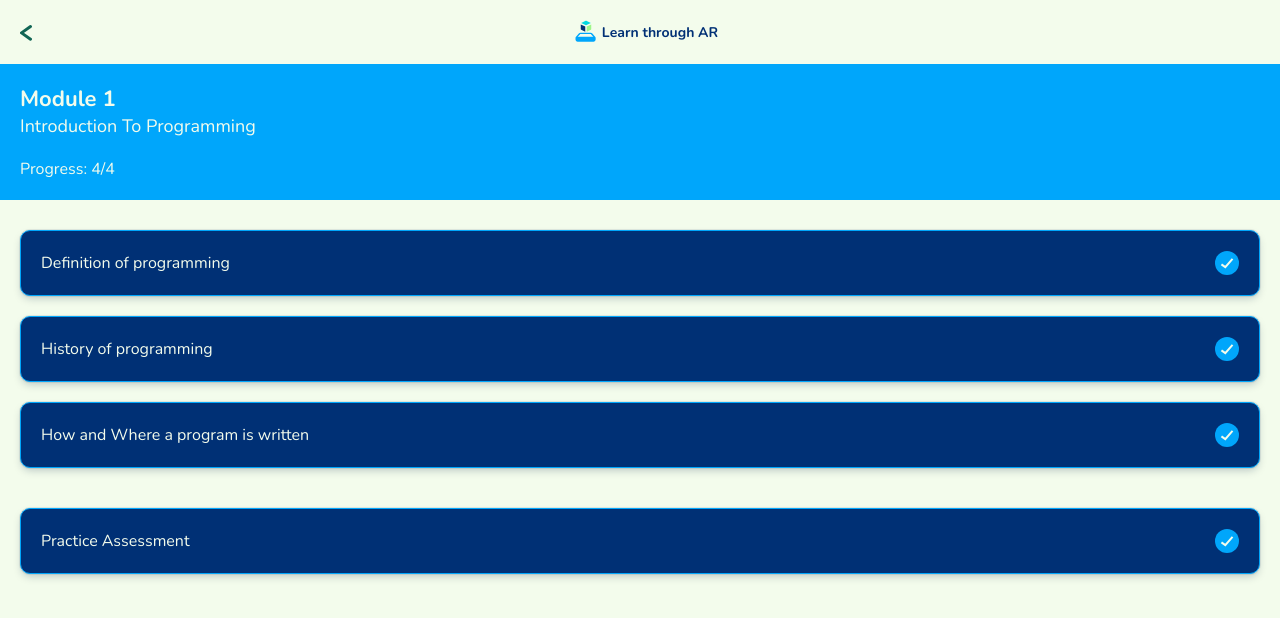
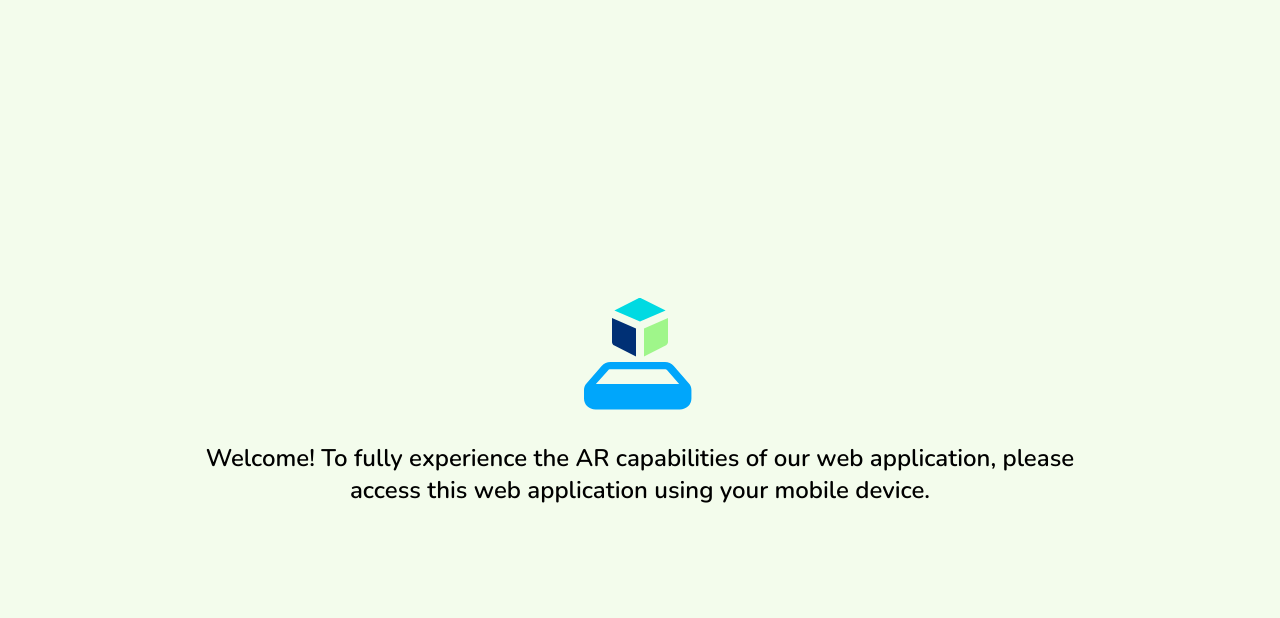
Before and after one commit to AlbertoCabreraJr/learn-through-ar-backend, a React (Create React App) app: page /module/1 in a window 1280 px wide. Shown: the top 618 px of the page. Built offline with nearby package versions, Linux system fonts and the light colour scheme.

Commit message:
Change message

```diff
--- a/src/App.tsx
+++ b/src/App.tsx
@@ -9,9 +9,9 @@ import ModulePage from './pages/ModulePage'
 const App = () => {
   const { isDesktop } = useIsDesktop()
 
-  // if (isDesktop) {
-  //   return <SwitchToMobileMessage />
-  // }
+  if (isDesktop) {
+    return <SwitchToMobileMessage />
+  }
 
   return (
     <BrowserRouter>
--- a/src/components/SwitchToMobileMessage.tsx
+++ b/src/components/SwitchToMobileMessage.tsx
@@ -7,7 +7,8 @@ const SwitchToMobileMessage = () => {
     <div className='switch-to-mobile-message'>
       <img className='logo' src={logo} alt='Learn through AR logo' />
       <div className='text'>
-        For the best experience, please switch to our mobile version to fully utilize the AR capabilities of our web application. Thank you!
+        Welcome! To fully experience the AR capabilities of our web application, please access this web application
+        using your mobile device.
       </div>
     </div>
   )
```
